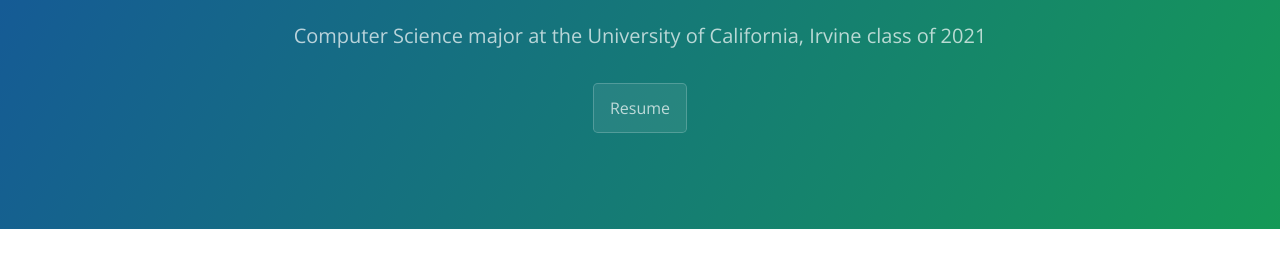
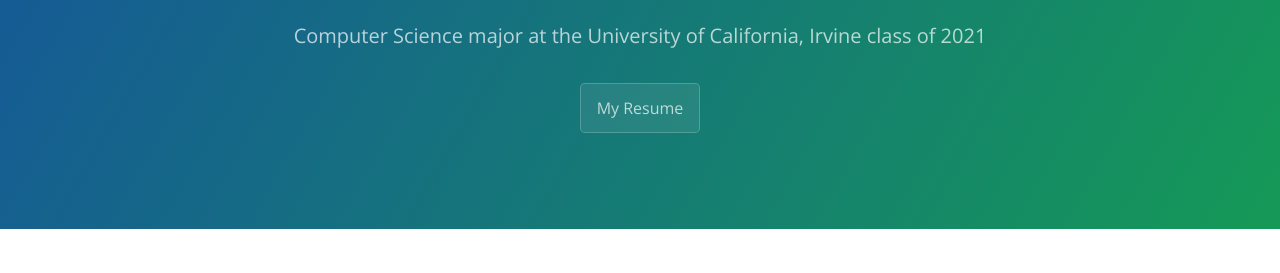
Before and after one commit to spencerericfong/spencerericfong.github.io, a Jekyll site: the page built from index.md, in a window 1280 px wide. Shown: the part 210-483 px from the top of the page. Built offline with Jekyll 4.4.1, drawn with Linux system fonts in a browser that asks for light colours.

Commit message:
change button name

```diff
--- a/_layouts/default.html
+++ b/_layouts/default.html
@@ -57,7 +57,7 @@
       <h1 class="project-name">{{ page-title }}</h1>
       <h2 class="project-tagline">{{ page-tagline }}</h2>
       {% if page.layout == 'home' and site.github.is_project_page %}
-          <a href="{{ site.resume }}" class="btn">Resume</a>
+          <a href="{{ site.resume }}" class="btn">My Resume</a>
         {% if site.show_downloads %}
           <a href="{{ site.github.zip_url }}" class="btn">Download .zip</a>
           <a href="{{ site.github.tar_url }}" class="btn">Download .tar.gz</a>
```
